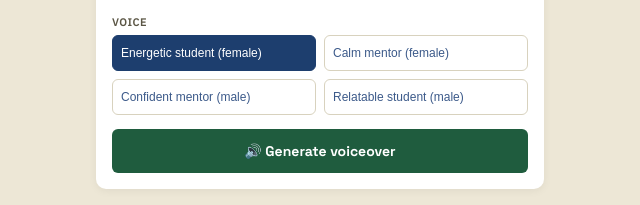
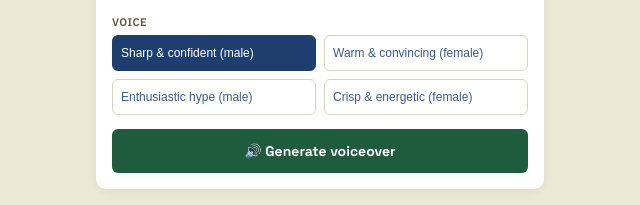
Before and after one commit to wisdomkayode91-glitch/utme-relay-voice, a website: page index.html in a window 1280 px wide. Shown: the part 381-586 px from the top of the page, 320-960 px from the left. Drawn offline with Linux system fonts and the light colour scheme.

Commit message:
Update index.html

```diff
--- a/index.html
+++ b/index.html
@@ -131,10 +131,10 @@
 
 <script>
   const VOICES = [
-    { id: "ezinne_energetic", name: "en-NG-EzinneNeural", rate: "+15%", pitch: "+2st", label: "Energetic student (female)" },
-    { id: "ezinne_mentor", name: "en-NG-EzinneNeural", rate: "-8%", pitch: "0st", label: "Calm mentor (female)" },
-    { id: "abeo_mentor", name: "en-NG-AbeoNeural", rate: "-5%", pitch: "0st", label: "Confident mentor (male)" },
-    { id: "abeo_casual", name: "en-NG-AbeoNeural", rate: "+12%", pitch: "+1st", label: "Relatable student (male)" },
+    { id: "andrew_sharp", name: "en-US-AndrewMultilingualNeural", rate: "-3%", pitch: "0st", label: "Sharp & confident (male)" },
+    { id: "ava_warm", name: "en-US-AvaMultilingualNeural", rate: "-5%", pitch: "0st", label: "Warm & convincing (female)" },
+    { id: "brian_hype", name: "en-US-BrianMultilingualNeural", rate: "+12%", pitch: "+1st", label: "Enthusiastic hype (male)" },
+    { id: "emma_crisp", name: "en-US-EmmaMultilingualNeural", rate: "+8%", pitch: "+1st", label: "Crisp & energetic (female)" },
   ];
 
   let selectedVoice = VOICES[0].id;
@@ -191,7 +191,7 @@
     }
 
     const voice = VOICES.find((v) => v.id === selectedVoice);
-    const ssml = `<speak version="1.0" xmlns="http://www.w3.org/2001/10/synthesis" xml:lang="en-NG">
+    const ssml = `<speak version="1.0" xmlns="http://www.w3.org/2001/10/synthesis" xml:lang="en-US">
   <voice name="${voice.name}">
     <prosody rate="${voice.rate}" pitch="${voice.pitch}">
       ${escapeXml(scriptText)}
```
